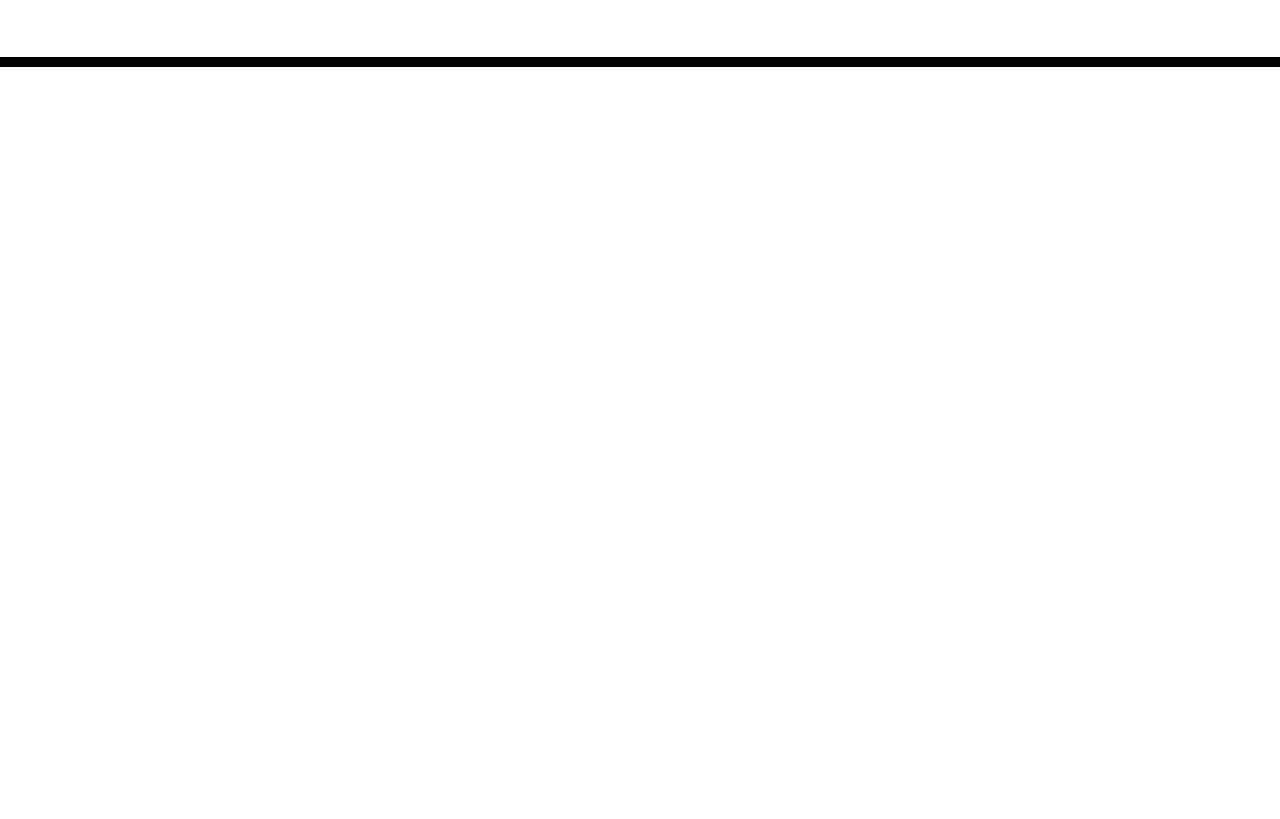
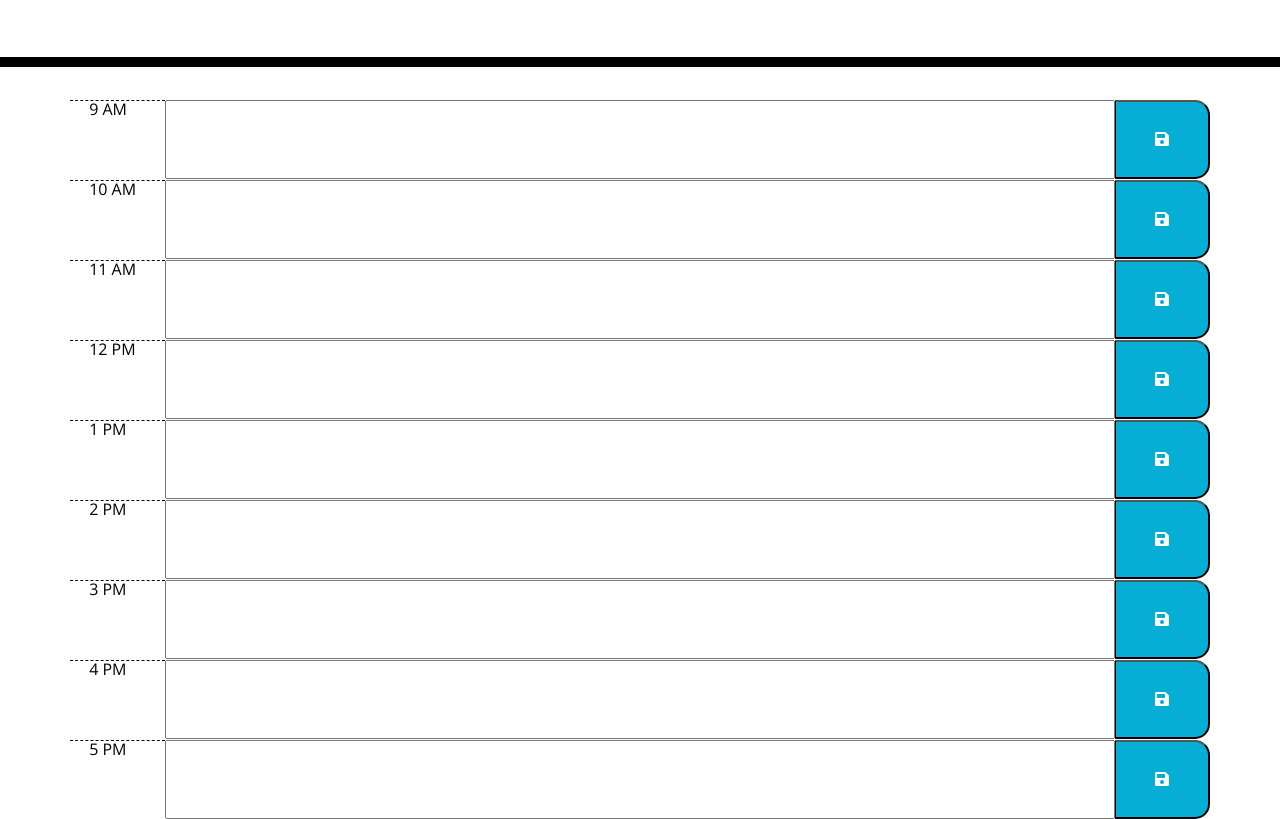
Before and after one commit to Maivory12/calendar-application, a plain HTML site: page index.html in a window 1280 px wide. Shown: the part 256-1075 px from the top of the page. Before the commit the page ends 800 px from the top, so only its background shows below. Drawn offline with nearby package versions, Linux system fonts and the light colour scheme.

Commit message:
Added Time blocks to html page

```diff
--- a/index.html
+++ b/index.html
@@ -33,7 +33,50 @@
     <div class="container">
       <!-- Timeblocks go here -->
 
+        <div class="row time-blocks ">
+        <div class="hour col-1"> 9 AM</div>
+        <input type ="text" id="9" class="description col-10"></input>
+        <button class ="col-1 saveBtn" id="nineA"><span class="fas fa-save"></span></div>
 
+        <div class="row time-blocks">
+        <div class="hour col-1"> 10 AM</div>
+        <input type ="text" id="10" class="description col-10"></input>
+        <button class ="col-1 saveBtn" id="tenA"><span class="fas fa-save"></span></div>
+
+        <div class="row time-blocks">
+        <div class="hour col-1"> 11 AM</div>
+        <input type ="text" id="11" class="description col-10"></input>
+        <button class ="col-1 saveBtn" id="elevenA"><span class="fas fa-save"></span></div>
+
+        <div class="row time-blocks">
+        <div class="hour col-1"> 12 PM</div>
+        <input type ="text" id="12" class="description col-10"></input>
+        <button class ="col-1 saveBtn" id="twelveP"><span class="fas fa-save"></span></div>
+
+        <div class="row time-blocks">
+        <div class="hour col-1"> 1 PM</div>
+        <input type ="text" id="13" class="description col-10"></input>
+        <button class ="col-1 saveBtn" id="oneP"><span class="fas fa-save"></span></div>
+
+        <div class="row time-blocks">
+        <div class="hour col-1"> 2 PM</div>
+        <input type ="text" id="14" class="description col-10"></input>
+        <button class ="col-1 saveBtn" id="twoP"><span class="fas fa-save"></span></div>
+
+        <div class="row time-blocks">
+        <div class="hour col-1"> 3 PM</div>
+        <input type ="text" id="15" class="description col-10"></input>
+        <button class ="col-1 saveBtn" id="threeP"><span class="fas fa-save"></span></div>
+
+        <div class="row time-blocks">
+        <div class="hour col-1"> 4 PM</div>
+        <input type ="text" id="16" class="description col-10"></input>
+        <button class ="col-1 saveBtn" id="fourP"><span class="fas fa-save"></span></div>
+
+        <div class="row time-blocks">
+        <div class="hour col-1"> 5 PM</div>
+        <input type ="text" id="17" class="description col-10"></input>
+        <button class ="col-1 saveBtn" id="fiveP"><span class="fas fa-save"></span></div>
 
 
     <script src="https://cdnjs.cloudflare.com/ajax/libs/jquery/3.2.1/jquery.min.js"></script>
--- a/script.js
+++ b/script.js
@@ -1,7 +1,7 @@
-var timeDisplay = document.getElementById(`timeDisplay`)
-
-
+var timeDisplay = document.getElementById(`timeDisplay`);
+var timeBlocks = document.querySelectorAll(`.time-blocks`);
+var currentTime = moment().hour()
 
 setInterval(function(){
-    timeDisplay.textContent = moment().format("dddd:   h:mm:ss a");
-}, 1000)
+    timeDisplay.textContent = moment().format("dddd:  h:mm:ss a");
+}, 1000);
```
